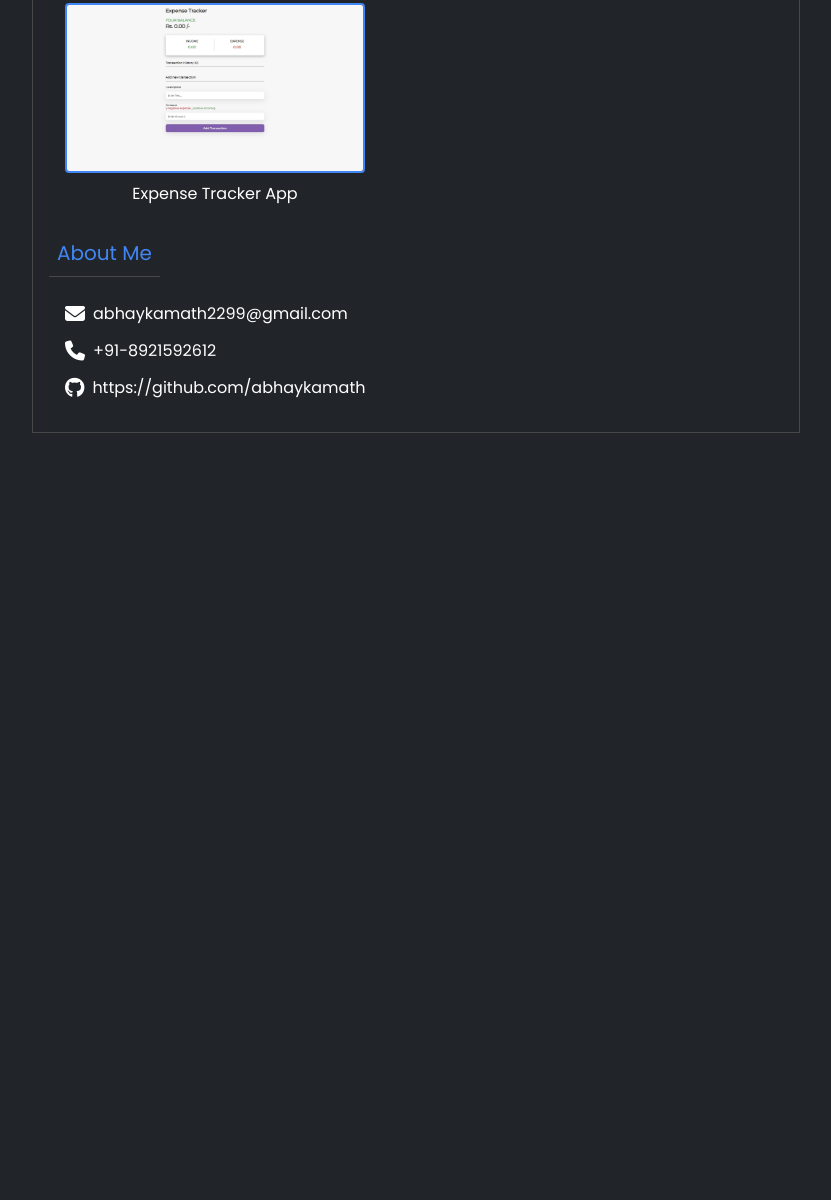
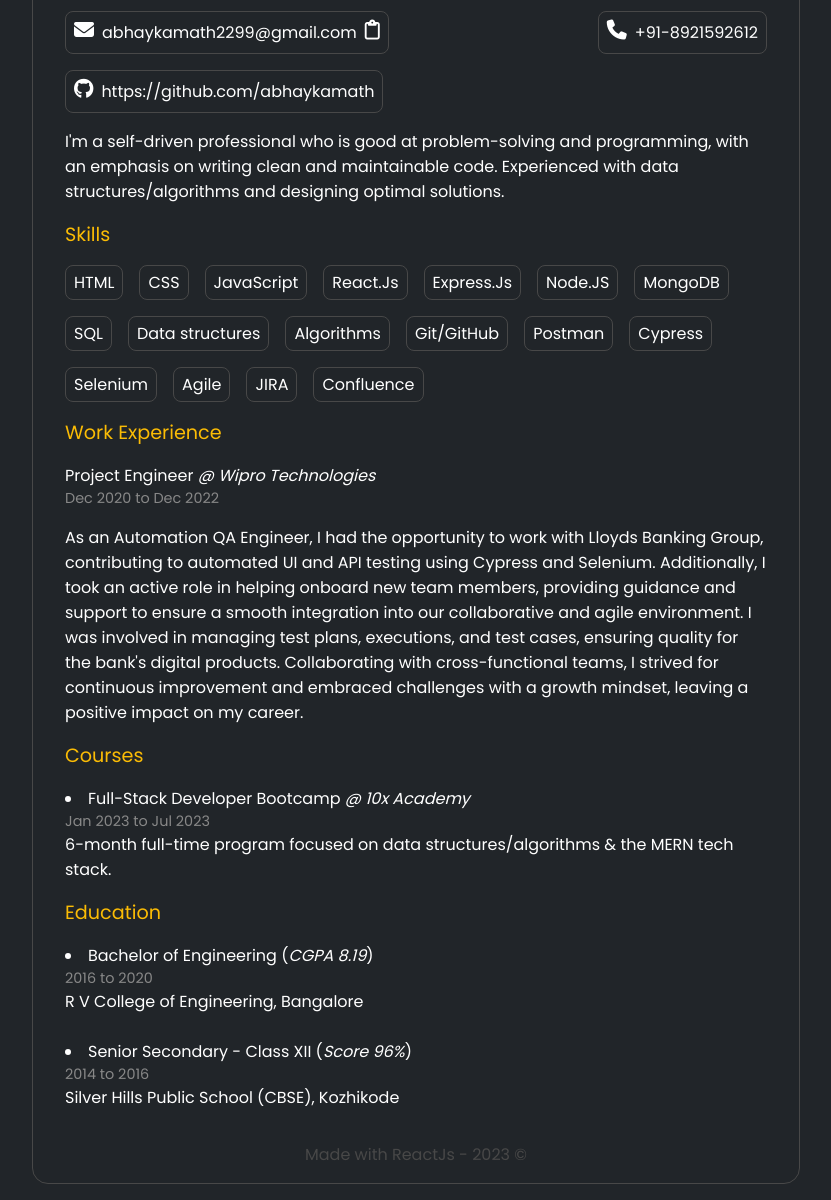
Before and after one commit to abhaykamath/portfolio-app, a React app: page / in a window 1280 px wide. Shown: the part 377-1577 px from the top of the page, without its empty margins (224-1055 px from the left). Before the commit the page ends 810 px from the top, so only its background shows below. Built offline with nearby package versions, Linux system fonts and the light colour scheme.

Commit message:
Completed the About section

```diff
--- a/package.json
+++ b/package.json
@@ -9,6 +9,7 @@
     "react": "^18.2.0",
     "react-dom": "^18.2.0",
     "react-scripts": "5.0.1",
+    "react-toastify": "^9.1.3",
     "web-vitals": "^2.1.4"
   },
   "scripts": {
--- a/src/components/About.js
+++ b/src/components/About.js
@@ -1,26 +1,146 @@
 import React from "react";
+import { ToastContainer, toast } from "react-toastify";
+import "react-toastify/dist/ReactToastify.css";
 import "../styles/About.css";
 
 function About() {
+  const notify = () =>
+    toast.success("Copied to clipboard!", {
+      position: "top-left",
+      autoClose: 1000,
+      hideProgressBar: false,
+      closeOnClick: true,
+      pauseOnHover: true,
+      draggable: true,
+      progress: undefined,
+      theme: "light",
+    });
+  const copyToClipboard = () => {
+    navigator.clipboard.writeText("abhaykamath2299@gmail.com");
+  };
   return (
+    <>
       <div className="about-container">
         <div className="contact">
-        <div>
+          <div
+            id="email"
+            onClick={() => {
+              copyToClipboard();
+              notify();
+            }}
+          >
             <i className="fa-solid fa-envelope"></i>
             <div>abhaykamath2299@gmail.com</div>
+            <i className="fa-regular fa-clipboard"></i>
           </div>
           <div>
             <i className="fa-solid fa-phone"></i>
             <div>+91-8921592612</div>
           </div>
-        <div>
+          <div id="github">
             <i className="fa-brands fa-github"></i>
             <div>
-            <a>https://github.com/abhaykamath</a>
+              <a href="https://github.com/abhaykamath" target="_blank">
+                https://github.com/abhaykamath
+              </a>
             </div>
           </div>
         </div>
+        <p>
+          I'm a self-driven professional who is good at problem-solving and
+          programming, with an emphasis on writing clean and maintainable code.
+          Experienced with data structures/algorithms and designing optimal
+          solutions.
+        </p>
+        <span className="about-header">Skills</span>
+        <div id="skills-container">
+          <li>HTML</li>
+          <li>CSS</li>
+          <li>JavaScript</li>
+          <li>React.Js</li>
+          <li>Express.Js</li>
+          <li>Node.JS</li>
+          <li>MongoDB</li>
+          <li>SQL</li>
+          <li>Data structures</li>
+          <li>Algorithms</li>
+          <li>Git/GitHub</li>
+          <li>Postman</li>
+          <li>Cypress</li>
+          <li>Selenium</li>
+          <li>Agile</li>
+          <li>JIRA</li>
+          <li>Confluence</li>
         </div>
+        <span className="about-header">Work Experience</span>
+        <div>
+          Project Engineer <em>@ Wipro Technologies</em>
+        </div>
+        <div
+          style={{
+            fontSize: "0.9rem",
+            color: "#888888",
+          }}
+        >
+          Dec 2020 to Dec 2022
+        </div>
+        <p>
+          As an Automation QA Engineer, I had the opportunity to work with
+          Lloyds Banking Group, contributing to automated UI and API testing
+          using Cypress and Selenium. Additionally, I took an active role in
+          helping onboard new team members, providing guidance and support to
+          ensure a smooth integration into our collaborative and agile
+          environment. I was involved in managing test plans, executions, and
+          test cases, ensuring quality for the bank's digital products.
+          Collaborating with cross-functional teams, I strived for continuous
+          improvement and embraced challenges with a growth mindset, leaving a
+          positive impact on my career.
+        </p>
+        <span className="about-header">Courses</span>
+        <li>
+          Full-Stack Developer Bootcamp <em>@ 10x Academy</em>
+        </li>
+        <div
+          style={{
+            fontSize: "0.9rem",
+            color: "#888888",
+          }}
+        >
+          Jan 2023 to Jul 2023
+        </div>
+        <div>
+          6-month full-time program focused on data structures/algorithms & the
+          MERN tech stack.
+        </div>
+        <span className="about-header">Education</span>
+        <li>
+          Bachelor of Engineering (<em>CGPA 8.19</em>)
+        </li>
+        <div
+          style={{
+            fontSize: "0.9rem",
+            color: "#888888",
+          }}
+        >
+          2016 to 2020
+        </div>
+        <div>R V College of Engineering, Bangalore</div>
+        <br></br>
+        <li>
+          Senior Secondary - Class XII (<em>Score 96%</em>)
+        </li>
+        <div
+          style={{
+            fontSize: "0.9rem",
+            color: "#888888",
+          }}
+        >
+          2014 to 2016
+        </div>
+        <div>Silver Hills Public School (CBSE), Kozhikode</div>
+      </div>
+      <ToastContainer />
+    </>
   );
 }
 
--- a/src/components/Main.js
+++ b/src/components/Main.js
@@ -10,6 +10,7 @@
       <Projects />
       <div className="header">About Me</div>
       <About />
+      <footer>Made with ReactJs - 2023 &#169;</footer>
     </main>
   );
 }
--- a/src/styles/About.css
+++ b/src/styles/About.css
@@ -7,24 +7,64 @@
 .contact {
   box-sizing: border-box;
   display: flex;
+  gap: 1rem;
   justify-content: space-between;
 }
 
 .contact > div {
   box-sizing: border-box;
   display: flex;
-  align-items: center;
+  align-items: flex-start;
   gap: 0.5rem;
+  border: 1px solid #484848;
+  border-radius: 0.5rem;
+  padding: 0.5rem;
 }
 
 .contact > div > i {
   font-size: 1.25rem;
 }
 
+#email:hover {
+  color: #ea4335;
+  cursor: pointer;
+}
+
+#github:hover {
+  color: #34a853 !important;
+  cursor: pointer;
+}
+
+p {
+  margin: 0;
+  margin-top: 1rem;
+}
+
+.about-header {
+  box-sizing: border-box;
+  display: inline-block;
+  margin: 1rem 0;
+  font-size: 1.2rem;
+  color: #fbbc05;
+}
+
+#skills-container {
+  box-sizing: border-box;
+  display: flex;
+  gap: 1rem;
+  flex-wrap: wrap;
+}
+
+#skills-container > li {
+  list-style: none;
+  box-sizing: border-box;
+  border: 1px solid #484848;
+  border-radius: 0.5rem;
+  padding: 0.25rem 0.5rem;
+}
+
 @media (max-width: 1400px) {
   .contact {
-    flex-direction: column;
-    justify-content: flex-start;
-    gap: 0.75rem;
+    flex-wrap: wrap;
   }
 }
--- a/src/styles/Main.css
+++ b/src/styles/Main.css
@@ -4,6 +4,9 @@
   color: white;
   margin: 0 20%;
   border: 1px solid #484848;
+  border-bottom-left-radius: 1rem;
+  border-bottom-right-radius: 1rem;
+  margin-bottom: 1rem;
 }
 
 .header {
@@ -13,7 +16,18 @@
   border-bottom: 1px solid #fbbc05;
   border-bottom: 1px solid #484848;
   padding: 0.5rem;
+  padding-left: 0;
+  padding-bottom: 0.2rem;
+  margin-left: 1rem;
   width: fit-content;
+}
+
+footer {
+  box-sizing: border-box;
+  text-align: center;
+  padding: 1rem;
+  padding-bottom: 0;
+  color: #484848;
 }
 
 @media (max-width: 750px) {
--- a/src/styles/Navbar.css
+++ b/src/styles/Navbar.css
@@ -6,7 +6,7 @@
   padding: 1rem;
   color: white;
   font-size: 1rem;
-  font-weight: bold;
+  /* font-weight: bold; */
   position: relative;
   margin: 0 20%;
   /* border-bottom: 1px solid #484848; */
--- a/src/styles/Projects.css
+++ b/src/styles/Projects.css
@@ -27,15 +27,29 @@
   /* opacity: 0.9; */
   border: 2px solid #fbbc05;
   border: 2px solid #4285f4;
+  border: 2px solid #484848;
+  padding: 0.25rem;
 }
 
 .project:hover {
   cursor: pointer;
-  opacity: 0.9;
+  opacity: 0.8;
 }
 
 .project:active {
   opacity: 0.75;
+}
+
+@media (max-width: 1700px) {
+  .projects-container img {
+    width: 250px;
+  }
+}
+
+@media (max-width: 1450px) {
+  .projects-container img {
+    width: 200px;
+  }
 }
 
 @media (max-width: 750px) {
```
Also changed, not shown: 1 other file. Lines whose indentation alone changed are shown as unchanged.
